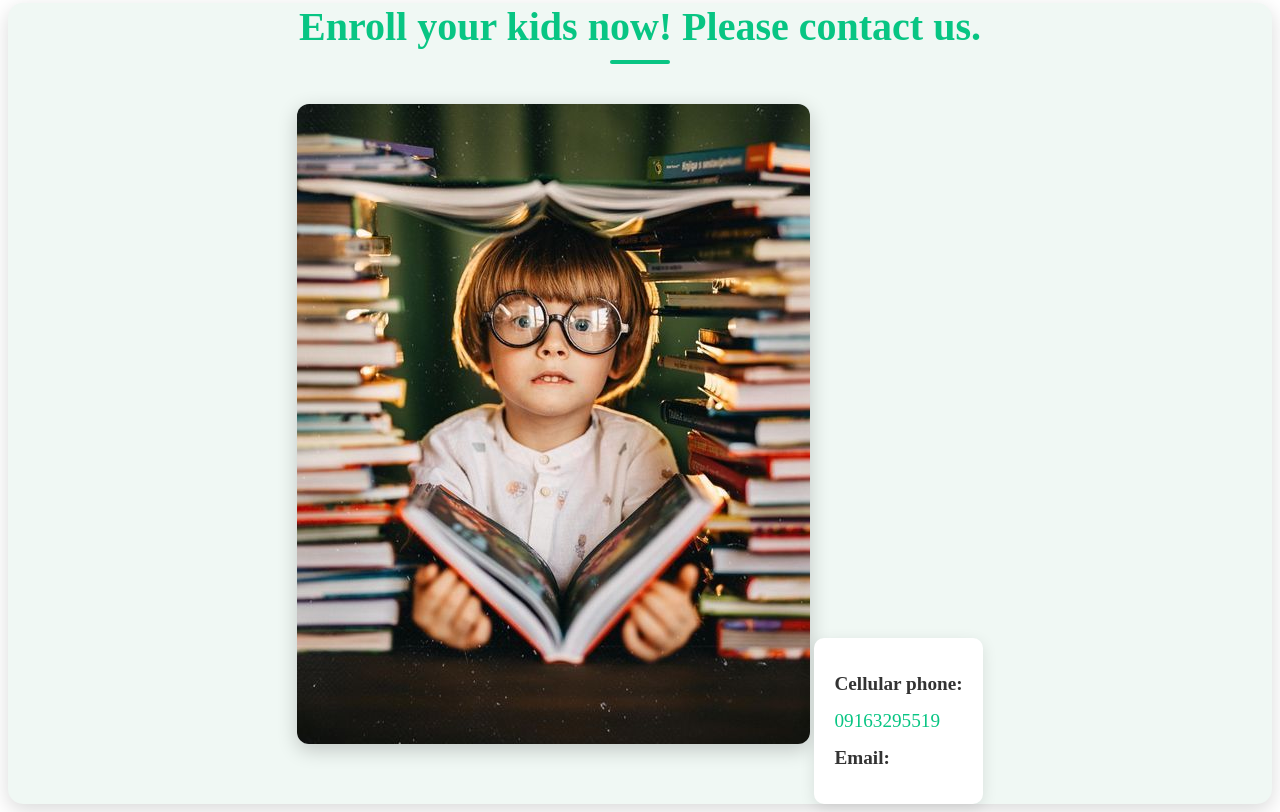
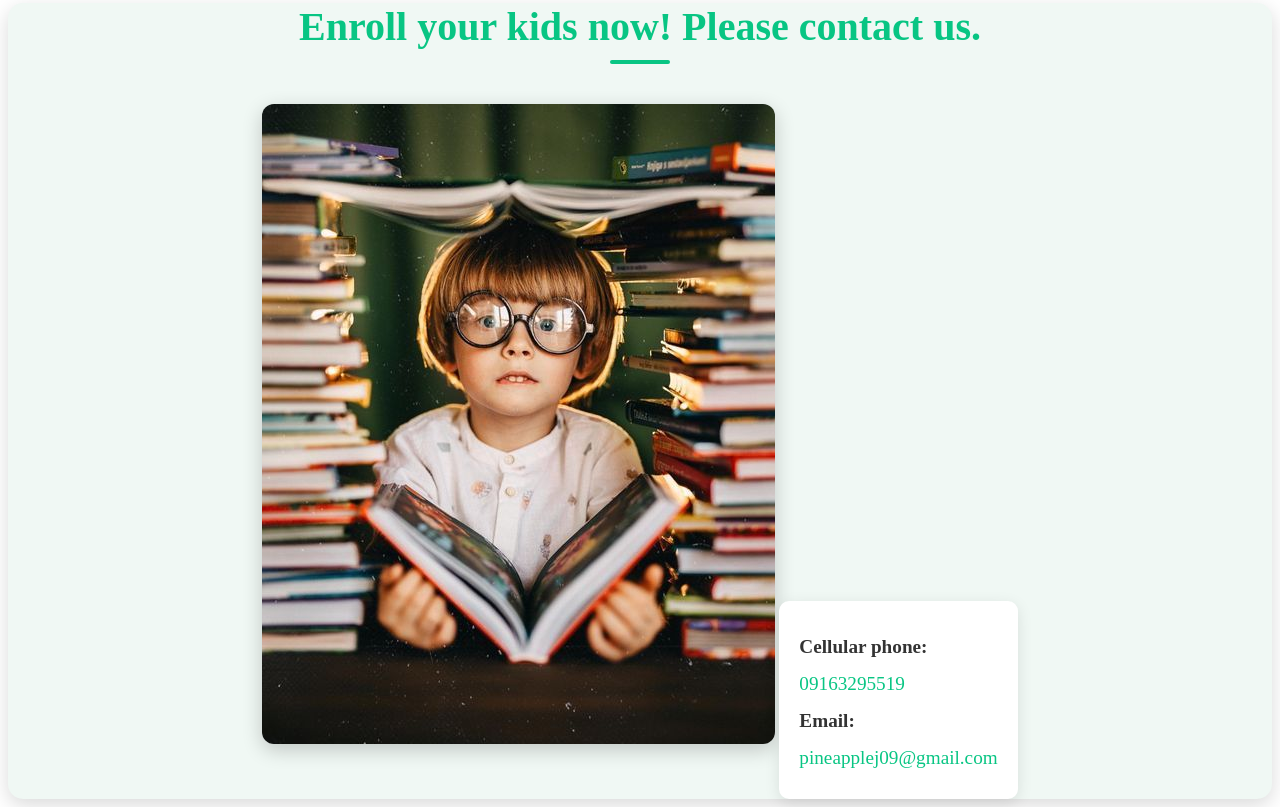
Before and after one commit to Paul0417/portfolio, a plain HTML site: page index.html in a window 1280 px wide. Shown: the part 2367-3179 px from the top of the page. Drawn offline with Linux system fonts and the light colour scheme.

Commit message:
back the email

```diff
--- a/index.html
+++ b/index.html
@@ -89,6 +89,7 @@
         </ul>
         <p>Email:</p>
         <ul>
+            <li><a href="mailto:pineapplej09@gmail.com">pineapplej09@gmail.com</a></li>
         </ul>
     </div>
 </div>
```
